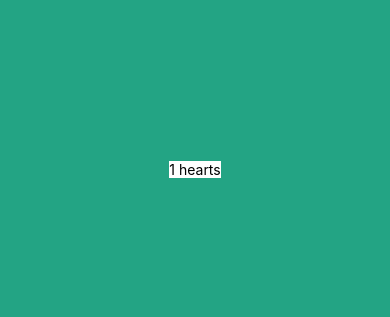
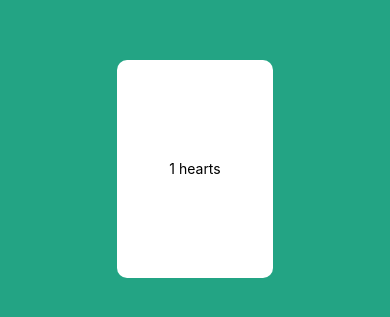
Before and after one commit to roblll/stringbet, a React Native app: screen / in a window 390 px wide. Shown: the part 253-570 px from the top of the page. Built offline with nearby package versions, Linux system fonts and the light colour scheme.

Commit message:
Update Card.tsx to add width, height and border radius

```diff
--- a/components/Card.tsx
+++ b/components/Card.tsx
@@ -1,5 +1,8 @@
 import React from 'react';
-import { View, Text, StyleSheet } from 'react-native';
+import { View, Text, StyleSheet, Dimensions } from 'react-native';
+
+const cardWidth = Dimensions.get('window').width * 6 / 15;
+const cardHeight = cardWidth * 3.5 / 2.5
 
 export type Props = {
   suit: string;
@@ -19,6 +22,9 @@ const styles = StyleSheet.create({
     backgroundColor: '#fff',
     alignItems: 'center',
     justifyContent: 'center',
+    width: cardWidth,
+    height: cardHeight,
+    borderRadius: 10
   },
 });
 
```
